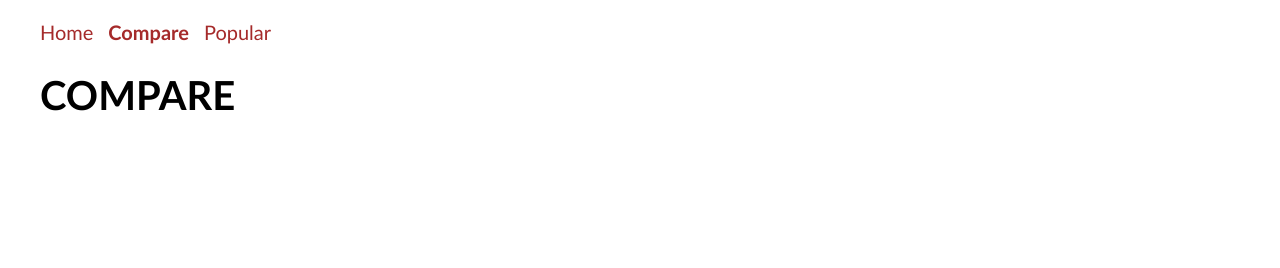
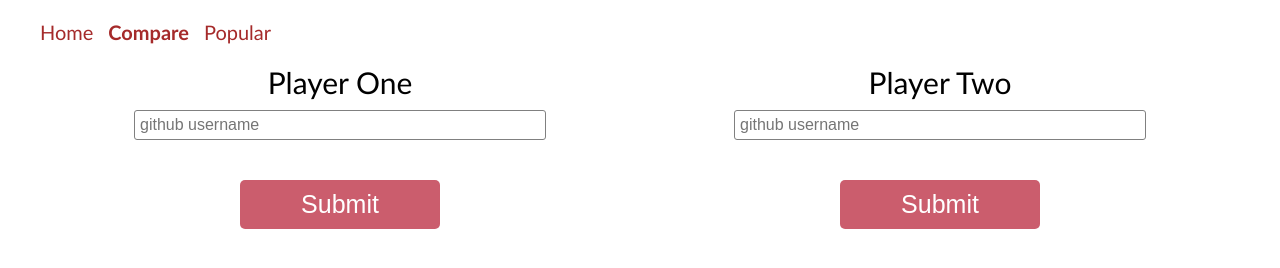
Before and after one commit to AMutaa/React_GithubBattle, a React app: page /compare in a window 1280 px wide. Built offline with nearby package versions, Linux system fonts and the light colour scheme.

Commit message:
updated css '

```diff
--- a/app/components/Compare.js
+++ b/app/components/Compare.js
@@ -1,10 +1,152 @@
 import React, { Component } from 'react';
+import PropTypes from 'prop-types';
 
-class Compare extends Component {
+function PlayerPreview(props) {
+  return (
+    <div>
+      <div className="column">
+        <img
+          className="avatar"
+          src={props.avatar}
+          alt={'Avatar for'}
+        />
+
+        <h2 className="username">@{props.username}</h2>
+        <button
+          className="reset"
+          onClick={props.onReset.bind(null, props.id)}
+        >Reset</button>
+      </div>
+    </div>
+  )
+}
+
+PlayerPreview.propTypes = {
+  avatar: PropTypes.string.isRequired,
+  username: PropTypes.string.isRequired,
+  onReset: PropTypes.string.isRequired,
+  id: PropTypes.string.isRequired,
+}
+
+class PlayerInput extends React.Component {
+  constructor(props) {
+    super(props);
+
+    this.state = {
+      username: '',
+    };
+
+    this.handleChange = this.handleChange.bind(this);
+    this.handleSubmit = this.handleSubmit.bind(this);
+  }
+  handleChange(event) {
+    var value = event.target.value;
+    this.setState(() => ({
+      username: value,
+    }));
+  }
+  handleSubmit(event) {
+    event.preventDefault();
+
+    this.props.onSubmit(this.props.id, this.props.username);
+  }
   render() {
     return (
+      <form className="column" onSubmit={this.handleSubmit}>
+        <label className="header" htmlFor="username">
+          {this.props.label}
+        </label>
+        <input
+          type="text"
+          id="username"
+          placeholder="github username"
+          autoComplete="off"
+          value={this.state.username}
+          onChange={this.handleChange}
+        />
+
+        <button className="button" type="submit" disabled={!this.state.username}>
+          Submit
+        </button>
+      </form>
+    );
+  }
+}
+
+PlayerInput.propTypes = {
+  id: PropTypes.string.isRequired,
+  label: PropTypes.string.isRequired,
+  onSubmit: PropTypes.func.isRequired,
+};
+PlayerInput.defaultProps = {
+  label: 'Username',
+};
+class Compare extends Component {
+  constructor(props) {
+    super(props);
+
+    this.state = {
+      playerOneName: '',
+      playerTwoName: '',
+      playerOneImage: null,
+      playerTwoImage: null,
+    };
+
+    this.handleSubmit = this.handleSubmit.bind(this);
+    this.handleReset = this.handleReset.bind(this);
+  }
+  handleSubmit(id, username) {
+    this.setState(() => {
+      var newState = {};
+      newState[id + 'Name'] = username;
+      newState[id + 'Image'] = 'https://github.com' + username + '.png?size=200';
+      return newState;
+    });
+  }
+
+  handleReset(id) {
+    this.setState(function () {
+      var newState = {};
+      newState[id + 'Name'] = '';
+      newState[id + 'Image'] = null;
+      return newState;
+
+    })
+  }
+
+  render() {
+    var playerOneName = this.state.playerOneName;
+    var playerTwoName = this.state.playerTwoName;
+    var playerOneImage = this.state.playerOneImage;
+    var playerTwoImage = this.state.playerTwoImage;
+
+    return (
       <div>
-        <h1>COMPARE</h1>
+        <div className="row">
+          {!playerOneName &&
+            <PlayerInput id="playerOne" label="Player One" onSubmit={this.handleSubmit} />}
+
+          {playerOneImage !== null &&
+            <PlayerPreview
+              avatar={playerOneImage}
+              username={playerOneName}
+              onReset={this.handleReset}
+              id='playerOne'
+            />}
+
+
+          {!playerTwoName &&
+            <PlayerInput id="playerTwo" label="Player Two" onSubmit={this.handleSubmit} />}
+
+          {playerTwoImage !== null &&
+            <PlayerPreview
+              avatar={playerTwoImage}
+              username={playerTwoName}
+              onReset={this.handleReset}
+              id='playerTwo'
+            />}
+
+        </div>
       </div>
     );
   }
--- a/app/index.css
+++ b/app/index.css
@@ -8,6 +8,38 @@ body {
  margin: 0 auto;
 }
 
+.row{
+  display: flex;
+  justify-content: space-around;
+}
+
+.column{
+  display: flex;
+  flex-direction: column;
+  width: 500px;
+  align-items: center;
+}
+
+.column input {
+  border-radius: 3px;
+  margin: 10px 0;
+  padding: 5px;
+  border: 1px solid gray;
+  font-size: 16px;
+  width: 80%
+}
+
+.column label {
+  text-align: center;
+  font-size: 30px;
+  font-weight: 200;
+}
+
+.header{
+  text-align: center;
+  font-size: 30px;
+  font-weight: 200;
+}
 ul{
   padding: 0;
 }
@@ -91,3 +123,17 @@ text-decoration: none
 .button:active{
   transform: translateY(1px)
 }
+
+.reset{
+  border: none;
+  background: transparent;
+  color:brown;
+  display: block;
+  width:100%;
+  text-align: center;
+
+}
+
+.reset:hover{
+  cursor: pointer;
+}
```
